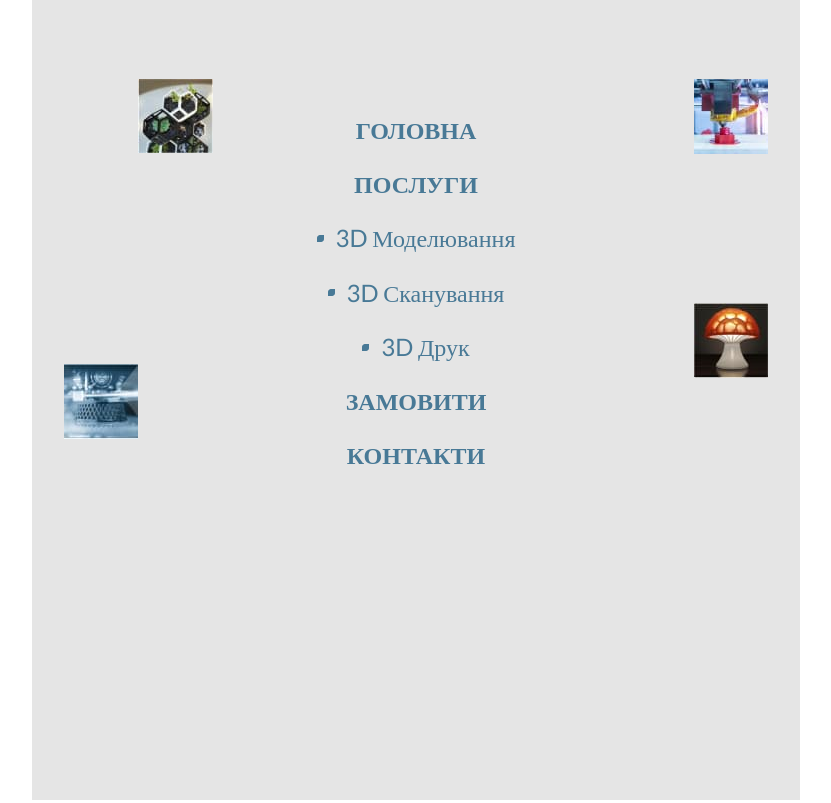
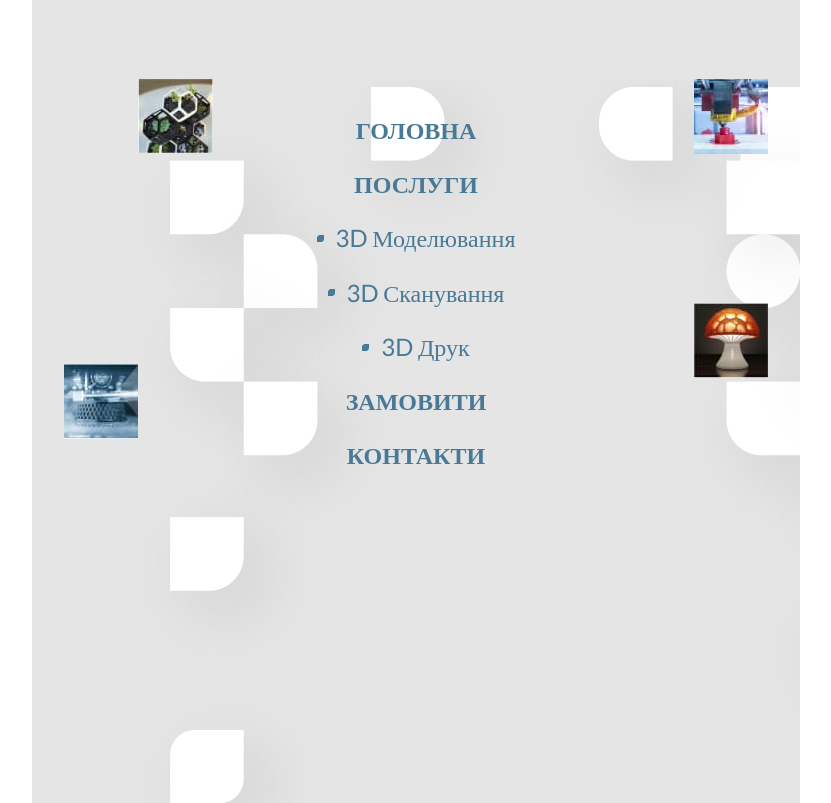
Before and after one commit to StepanKarpyak/githyb-tutorial, a plain HTML site: page index.html in a window 1280 px wide. Shown: the top 803 px of the page, without its empty margins (224-1055 px from the left). Drawn offline with nearby package versions, Linux system fonts and the light colour scheme.

Commit message:
правки

```diff
--- a/css/styles.css
+++ b/css/styles.css
@@ -149,24 +149,25 @@ body {
     height: 100vh;
     background-color: #e5e5e5;
     margin: 0 auto;
-
+    background-image: url(../images/decor_mobile.png);
 }
 @media screen and (min-width: 320px) {
     .adaptive-menu {
         width: 320px;
-        height: 100vh;
+        height: 568px;
         padding-left: 20px;
         padding-right: 20px;
+
     }
 }
 @media screen and (min-width: 768px) {
     .adaptive-menu {
         width: 768px;
-        height: 100vh;
+        height: 1024px;
         padding-left: 194px;
         padding-right: 194px;
         background-image: url(../images/main_menu/Main_menu_tablet1.jpg),url(../images/main_menu/Main_menu_tablet2.jpg),
-        url(../images/main_menu/Main_menu_tablet3.jpg),url(../images/main_menu/Main_menu_tablet4.jpg);
+        url(../images/main_menu/Main_menu_tablet3.jpg),url(../images/main_menu/Main_menu_tablet4.jpg),url(../images/decor_tablet.png);
     background-repeat: no-repeat;
     background-position: left 106px top 79px,right 32px top 79px,left 32px top 364px,right 32px top 303px;
     }
```
Also changed, not shown: images/decor_desctope.png (added), images/decor_mobile.png (added), images/decor_tablet.png (added).
